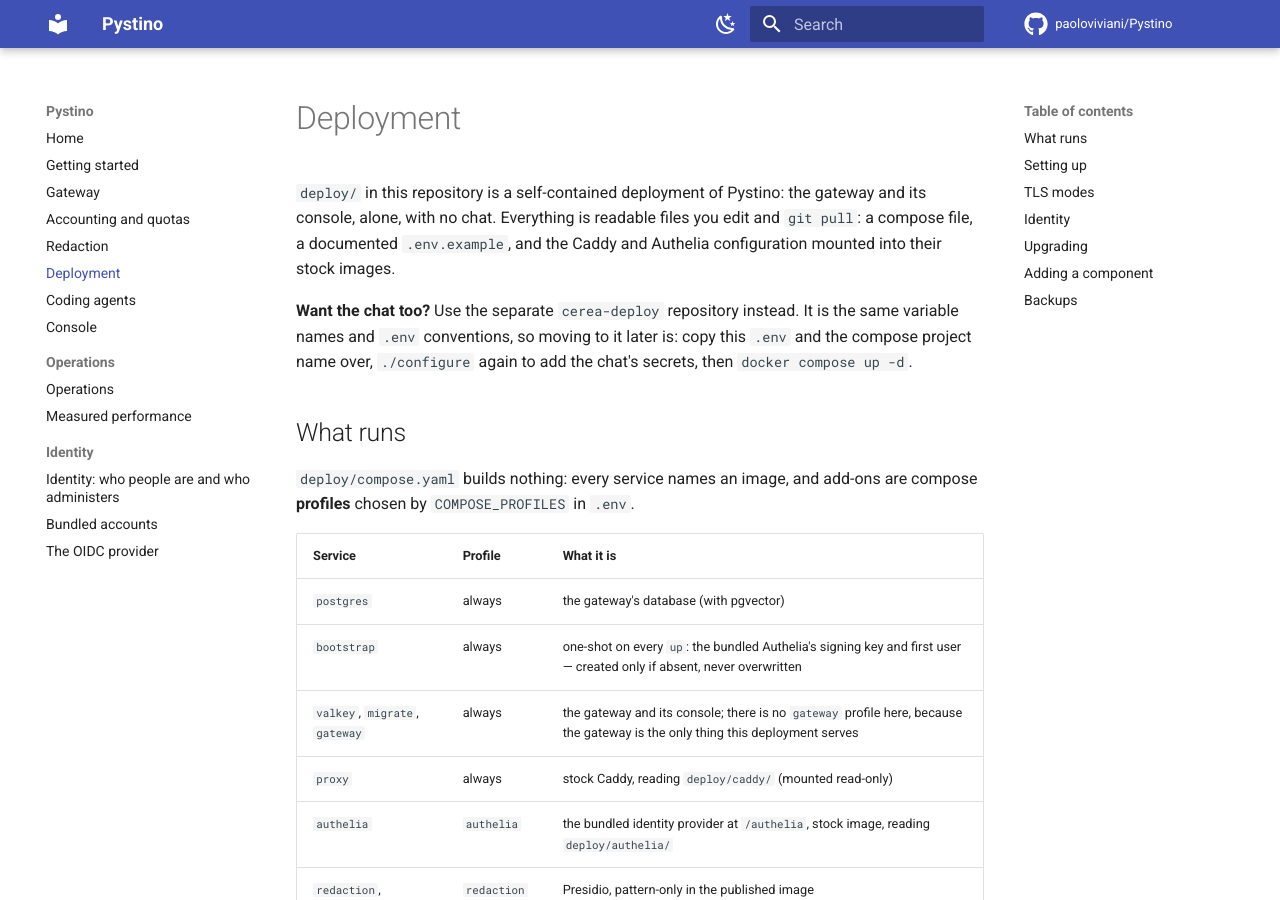
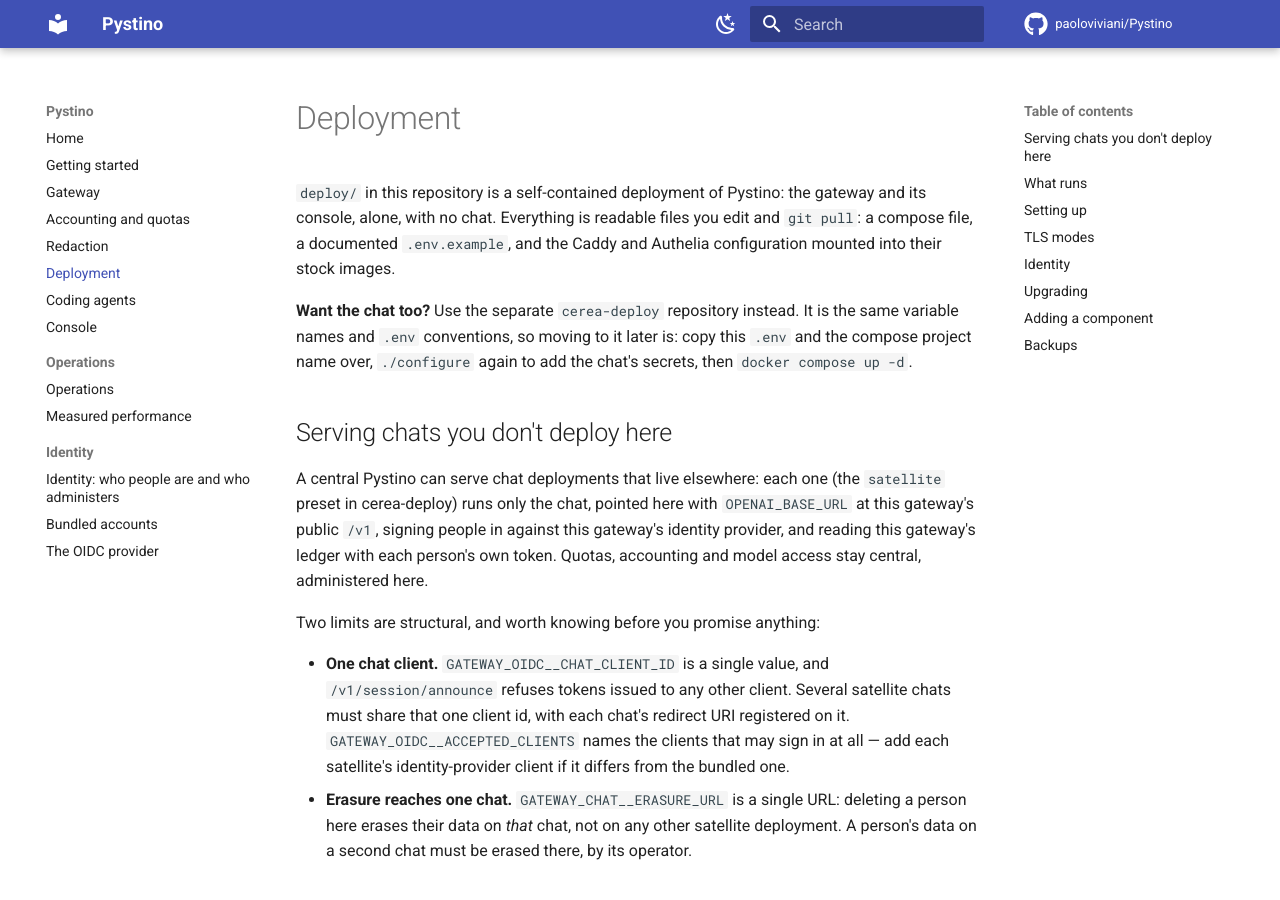
Before and after one commit to paoloviviani/Pystino, an MkDocs documentation site: the page built from docs/deployment.md, in a window 1280 px wide and 900 px high. Built offline with MkDocs 1.6.1 and Material for MkDocs 9.7.7, drawn with Linux system fonts in a browser that asks for light colours; comment, search, counter and statistics services are not loaded.

Commit message:
docs: deployment — serving satellite chats, and the one-client and one-erasure limits

```diff
--- a/docs/deployment.md
+++ b/docs/deployment.md
@@ -9,19 +9,41 @@ Caddy and Authelia configuration mounted into their stock images.
 moving to it later is: copy this `.env` and the compose project name over,
 `./configure` again to add the chat's secrets, then `docker compose up -d`.
 
+## Serving chats you don't deploy here
+
+A central Pystino can serve chat deployments that live elsewhere: each one
+(the `satellite` preset in cerea-deploy) runs only the chat, pointed here
+with `OPENAI_BASE_URL` at this gateway's public `/v1`, signing people in
+against this gateway's identity provider, and reading this gateway's
+ledger with each person's own token. Quotas, accounting and model access
+stay central, administered here.
+
+Two limits are structural, and worth knowing before you promise anything:
+
+- **One chat client.** `GATEWAY_OIDC__CHAT_CLIENT_ID` is a single value, and
+  `/v1/session/announce` refuses tokens issued to any other client. Several
+  satellite chats must share that one client id, with each chat's redirect
+  URI registered on it. `GATEWAY_OIDC__ACCEPTED_CLIENTS` names the clients
+  that may sign in at all — add each satellite's identity-provider client
+  if it differs from the bundled one.
+- **Erasure reaches one chat.** `GATEWAY_CHAT__ERASURE_URL` is a single
+  URL: deleting a person here erases their data on _that_ chat, not on any
+  other satellite deployment. A person's data on a second chat must be
+  erased there, by its operator.
+
 ## What runs
 
 `deploy/compose.yaml` builds nothing: every service names an image, and
 add-ons are compose **profiles** chosen by `COMPOSE_PROFILES` in `.env`.
 
-| Service | Profile | What it is |
-|---|---|---|
-| `postgres` | always | the gateway's database (with pgvector) |
-| `bootstrap` | always | one-shot on every `up`: the bundled Authelia's signing key and first user — created only if absent, never overwritten |
-| `valkey`, `migrate`, `gateway` | always | the gateway and its console; there is no `gateway` profile here, because the gateway is the only thing this deployment serves |
-| `proxy` | always | stock Caddy, reading `deploy/caddy/` (mounted read-only) |
-| `authelia` | `authelia` | the bundled identity provider at `/authelia`, stock image, reading `deploy/authelia/` |
-| `redaction`, `extractor` | `redaction` | Presidio, pattern-only in the published image |
+| Service                        | Profile     | What it is                                                                                                                    |
+| ------------------------------ | ----------- | ----------------------------------------------------------------------------------------------------------------------------- |
+| `postgres`                     | always      | the gateway's database (with pgvector)                                                                                        |
+| `bootstrap`                    | always      | one-shot on every `up`: the bundled Authelia's signing key and first user — created only if absent, never overwritten         |
+| `valkey`, `migrate`, `gateway` | always      | the gateway and its console; there is no `gateway` profile here, because the gateway is the only thing this deployment serves |
+| `proxy`                        | always      | stock Caddy, reading `deploy/caddy/` (mounted read-only)                                                                      |
+| `authelia`                     | `authelia`  | the bundled identity provider at `/authelia`, stock image, reading `deploy/authelia/`                                         |
+| `redaction`, `extractor`       | `redaction` | Presidio, pattern-only in the published image                                                                                 |
 
 ## Setting up
 
```
